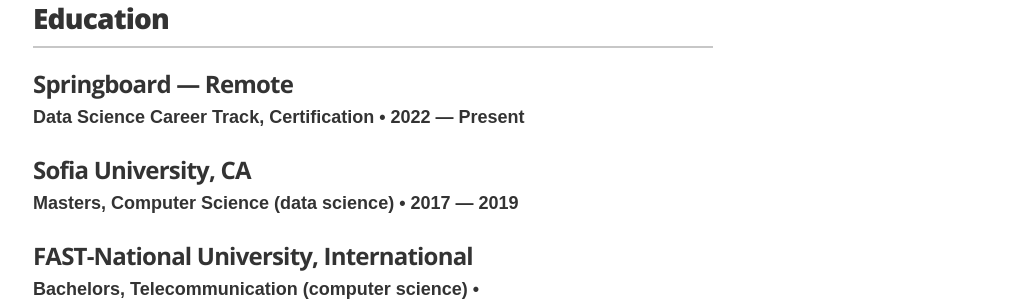
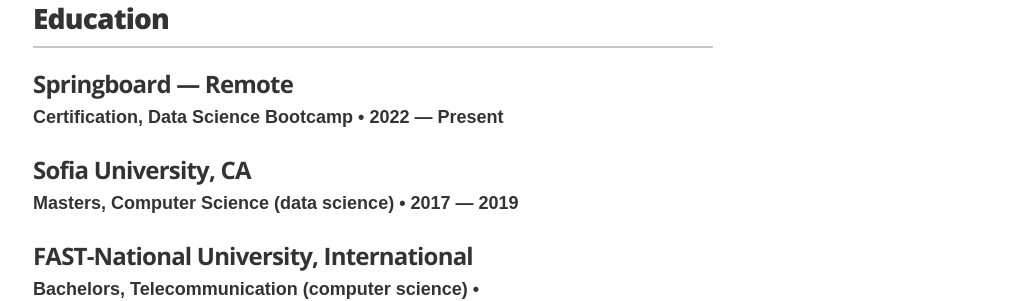
Before and after one commit to ttariqaziz/ttariqaziz.github.io, a Jekyll site: the page built from index.html, in a window 1280 px wide and 900 px high, scrolled down 1586 px. Shown: the part 153-454 px from the top of the window, without its empty margins (267-1280 px from the left). Built offline with Jekyll 4.4.1, drawn with Linux system fonts in a browser that asks for light colours.

Commit message:
Update education.yml

```diff
--- a/_data/education.yml
+++ b/_data/education.yml
@@ -8,7 +8,7 @@
 
 # - degree: Master of Science, Engineering Physics
 #  uni: Chalmers University of Technology
-- degree: Data Science Career Track, Certification
+- degree: Certification, Data Science Bootcamp
   uni: Springboard &mdash; Remote
   year: 2022 &mdash; Present
 
```
